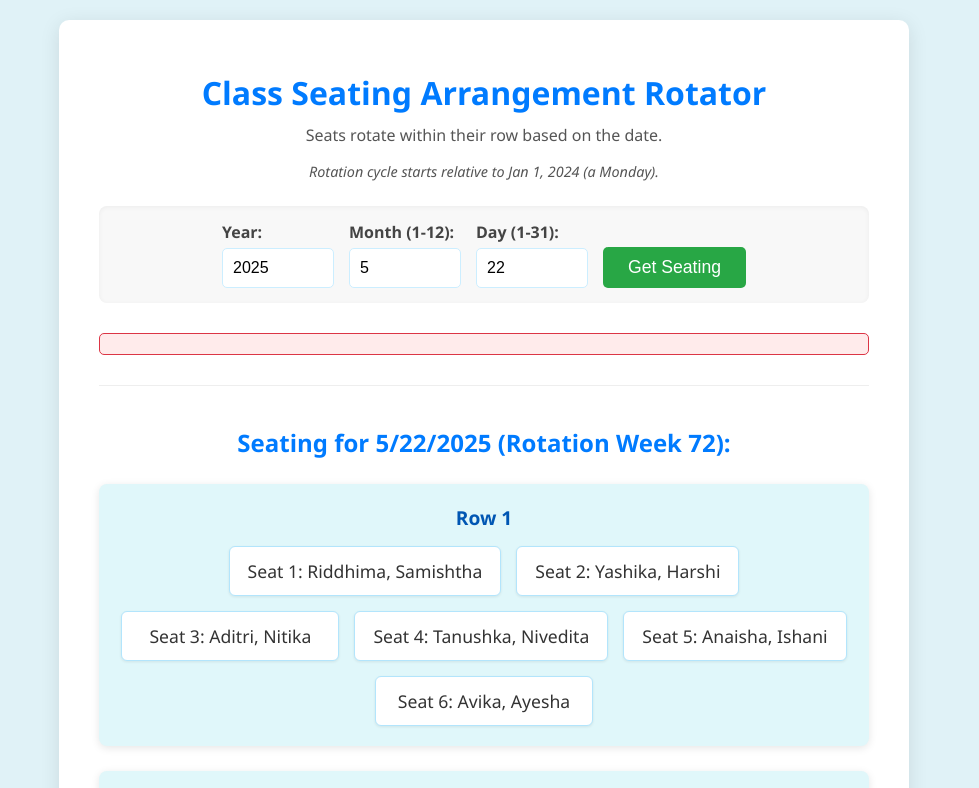
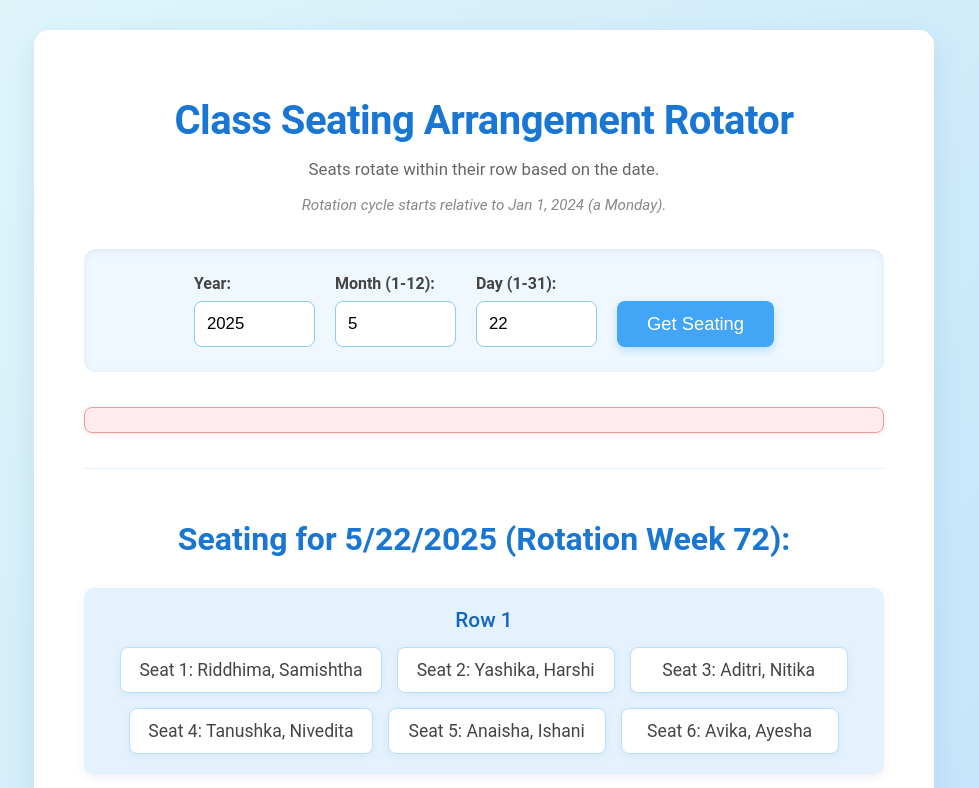
Before and after one commit to Anish290101/classroom-seating, a plain HTML site: page index.html in a window 1280 px wide. Shown: the top 788 px of the page, without its empty margins (156-1135 px from the left). Drawn offline with Linux system fonts and the light colour scheme.

Commit message:
Update style.css

```diff
--- a/style.css
+++ b/style.css
@@ -1,56 +1,61 @@
 body {
-    font-family: 'Segoe UI', Tahoma, Geneva, Verdana, sans-serif;
+    font-family: 'Roboto', sans-serif;
     margin: 0;
-    padding: 20px;
-    background-color: #e0f2f7; /* Light blue background */
+    padding: 30px;
+    background: linear-gradient(to bottom right, #e0f7fa, #bbdefb); /* Soft blue gradient background */
     color: #333;
     display: flex;
     justify-content: center;
-    align-items: flex-start; /* Align content to the top */
-    min-height: 100vh; /* Full viewport height */
-    box-sizing: border-box; /* Include padding in element's total width and height */
+    align-items: flex-start;
+    min-height: 100vh;
+    box-sizing: border-box;
 }
 
 .container {
-    background: #ffffff;
-    padding: 30px 40px;
-    border-radius: 10px;
-    box-shadow: 0 4px 20px rgba(0,0,0,0.1);
-    max-width: 850px;
+    background: #ffffff; /* Clean white background for the container */
+    padding: 40px 50px;
+    border-radius: 15px; /* Moderately rounded corners */
+    box-shadow: 0 10px 30px rgba(0, 70, 150, 0.1); /* Blue-tinted, softer shadow */
+    max-width: 900px;
     width: 100%;
     box-sizing: border-box;
-    margin-bottom: 20px; /* Space at the bottom if content is short */
+    margin-bottom: 30px;
 }
 
 h1 {
-    color: #007bff;
+    color: #1976d2; /* Deep blue for main heading */
     text-align: center;
-    margin-bottom: 10px;
+    margin-bottom: 15px;
+    font-size: 2.5em;
+    font-weight: 700;
+    letter-spacing: -0.5px;
 }
 
 .subtitle, .note {
     text-align: center;
     margin-top: 0;
-    color: #555;
+    color: #666;
+    font-size: 1.05em;
 }
 
 .note {
     font-style: italic;
-    font-size: 0.9em;
+    font-size: 0.95em;
+    color: #888;
 }
 
 .form-section {
     display: flex;
     flex-wrap: wrap;
-    gap: 15px;
-    margin-top: 25px;
-    margin-bottom: 30px;
+    gap: 20px;
+    margin-top: 35px;
+    margin-bottom: 35px;
     justify-content: center;
-    align-items: flex-end; /* Align button with inputs */
-    padding: 15px;
-    background-color: #f8f8f8;
-    border-radius: 8px;
-    box-shadow: inset 0 1px 5px rgba(0,0,0,0.05);
+    align-items: flex-end;
+    padding: 25px;
+    background-color: #f0f8ff; /* Very light blue background for form section */
+    border-radius: 12px;
+    box-shadow: inset 0 2px 8px rgba(0, 50, 100, 0.08); /* Subtle blue inset shadow */
 }
 
 .form-group {
@@ -60,117 +65,153 @@ h1 {
 }
 
 .form-section label {
-    font-weight: bold;
-    margin-bottom: 5px;
+    font-weight: 600;
+    margin-bottom: 8px;
     color: #444;
+    font-size: 1em;
 }
 
 .form-section input[type="number"] {
-    padding: 10px;
-    border: 1px solid #cceeff; /* Light blue border */
-    border-radius: 5px;
-    width: 90px;
-    font-size: 1em;
+    padding: 12px;
+    border: 1px solid #90caf9; /* Light blue border */
+    border-radius: 8px;
+    width: 95px;
+    font-size: 1.05em;
     outline: none;
-    transition: border-color 0.3s;
+    transition: border-color 0.3s, box-shadow 0.3s;
 }
 
 .form-section input[type="number"]:focus {
-    border-color: #007bff;
+    border-color: #2196f3; /* Brighter blue on focus */
+    box-shadow: 0 0 0 3px rgba(33, 150, 243, 0.25); /* Soft blue focus glow */
 }
 
 .form-section button {
-    padding: 10px 25px;
-    background-color: #28a745; /* Green button */
+    padding: 12px 30px;
+    background-color: #42a5f5; /* Medium blue button */
     color: white;
     border: none;
-    border-radius: 5px;
+    border-radius: 8px;
     cursor: pointer;
-    font-size: 1.1em;
-    transition: background-color 0.3s ease;
+    font-size: 1.15em;
+    font-weight: 500;
+    transition: background-color 0.3s ease, transform 0.2s ease, box-shadow 0.3s ease;
+    box-shadow: 0 4px 10px rgba(66, 165, 245, 0.3); /* Blue button shadow */
 }
 
 .form-section button:hover {
-    background-color: #218838;
+    background-color: #2196f3; /* Darker blue on hover */
+    transform: translateY(-2px); /* Subtle lift on hover */
+    box-shadow: 0 6px 15px rgba(33, 150, 243, 0.4);
 }
 
 .error-message {
-    color: #dc3545; /* Red error */
+    color: #d32f2f; /* Standard red for errors */
     text-align: center;
-    margin-bottom: 20px;
+    margin-bottom: 25px;
     font-weight: bold;
-    background-color: #ffebeb;
-    padding: 10px;
-    border-radius: 5px;
-    border: 1px solid #dc3545;
-    display: block; /* Ensure it takes full width */
+    background-color: #ffebee; /* Light red background */
+    padding: 12px;
+    border-radius: 8px;
+    border: 1px solid #ef9a9a; /* Softer red border */
+    display: block;
+    box-shadow: 0 1px 5px rgba(211, 47, 47, 0.1);
 }
 
 .seating-chart {
-    margin-top: 30px;
-    border-top: 1px solid #eee;
-    padding-top: 20px;
+    margin-top: 35px;
+    border-top: 1px solid #e3f2fd; /* Very light blue separator */
+    padding-top: 25px;
 }
 
 .seating-chart h2 {
     text-align: center;
-    color: #007bff;
-    margin-bottom: 25px;
+    color: #1976d2; /* Matches main heading blue */
+    margin-bottom: 30px;
+    font-size: 2em;
+    font-weight: 600;
 }
 
 .row-display {
     margin-bottom: 25px;
     padding: 20px;
-    background-color: #e0f7fa; /* Lighter blue for rows */
-    border-radius: 8px;
-    box-shadow: 0 2px 8px rgba(0,0,0,0.1);
+    background-color: #e3f2fd; /* Light blue for rows */
+    border-radius: 10px;
+    box-shadow: 0 3px 10px rgba(0, 70, 150, 0.08); /* Blue-tinted row shadow */
+    transition: transform 0.2s ease, box-shadow 0.2s ease;
+}
+
+.row-display:hover {
+    transform: translateY(-3px); /* Subtle lift on hover */
+    box-shadow: 0 5px 15px rgba(0, 70, 150, 0.12);
 }
 
 .row-display h4 {
     margin-top: 0;
-    color: #0056b3;
+    color: #1565c0; /* Slightly darker blue for row titles */
     text-align: center;
     margin-bottom: 15px;
-    font-size: 1.2em;
+    font-size: 1.3em;
+    font-weight: 500;
 }
 
 .seats-container {
     display: flex;
-    flex-wrap: wrap; /* Allow seats to wrap to next line */
+    flex-wrap: wrap;
     justify-content: center;
-    gap: 15px; /* Space between seat items */
+    gap: 15px;
 }
 
 .seat-item {
     background-color: #ffffff;
-    border: 1px solid #b3e5fc; /* Light blue border */
+    border: 1px solid #bbdefb; /* Light blue border for seats */
     padding: 12px 18px;
-    border-radius: 6px;
-    box-shadow: 0 1px 3px rgba(0,0,0,0.08);
-    min-width: 180px; /* Ensure consistent width for seats */
+    border-radius: 8px;
+    box-shadow: 0 2px 8px rgba(0, 70, 150, 0.06); /* Blue-tinted seat shadow */
+    min-width: 180px;
     text-align: center;
     font-size: 1.1em;
-    font-weight: 500;
-    color: #333;
+    font-weight: 400;
+    color: #444;
+    transition: transform 0.2s ease, box-shadow 0.2s ease;
+}
+
+.seat-item:hover {
+    transform: translateY(-2px); /* Subtle lift on hover */
+    box-shadow: 0 4px 12px rgba(0, 70, 150, 0.1);
 }
 
 /* Responsive adjustments */
 @media (max-width: 768px) {
     .container {
-        padding: 20px 25px;
+        padding: 30px 35px;
+    }
+    h1 {
+        font-size: 2em;
     }
     .form-section {
         flex-direction: column;
         align-items: stretch;
+        gap: 15px;
     }
     .form-group {
         width: 100%;
     }
     .form-section input[type="number"] {
-        width: calc(100% - 22px); /* Adjust for padding and border */
+        width: calc(100% - 24px);
     }
     .seat-item {
-        min-width: unset; /* Allow natural width */
-        width: calc(100% - 36px); /* Adjust for padding and border */
+        min-width: unset;
+        width: calc(100% - 36px);
+        font-size: 1em;
+    }
+    .row-display h4 {
+        font-size: 1.15em;
+    }
+    .seating-chart h2 {
+        font-size: 1.6em;
     }
 }
+
+/* Import Google Font - Roboto */
+@import url('https://fonts.googleapis.com/css2?family=Roboto:wght@300;400;500;700&display=swap');
```
